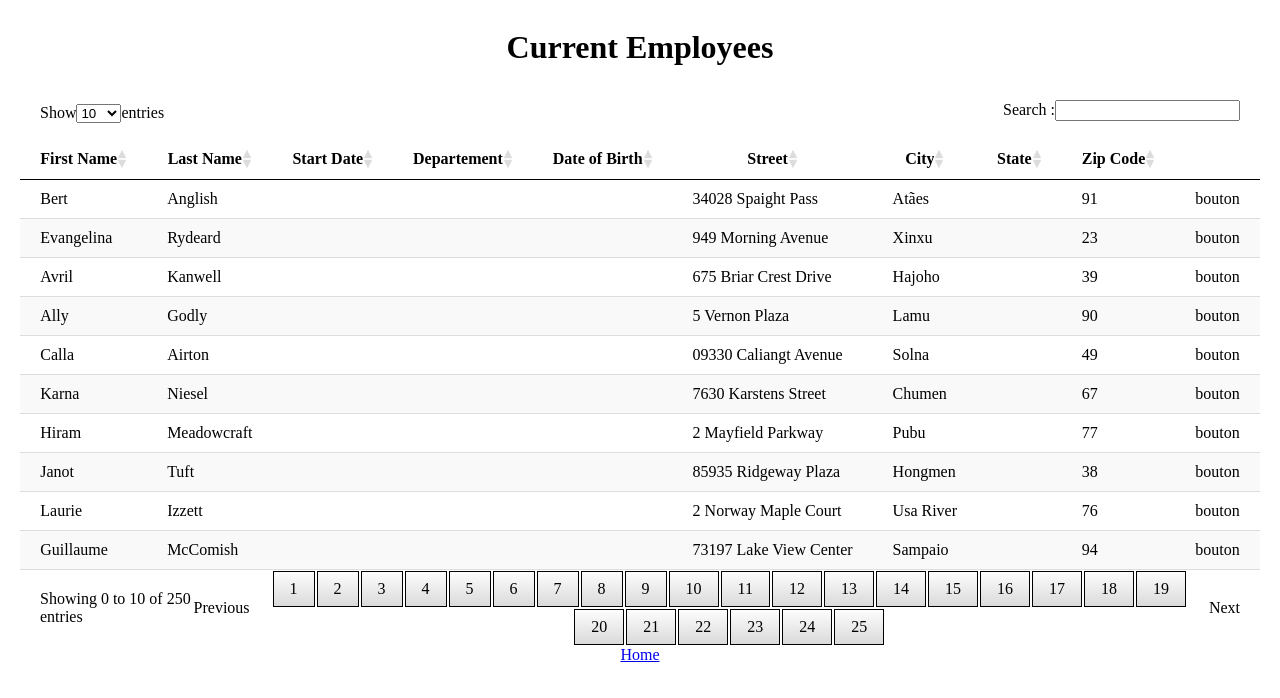
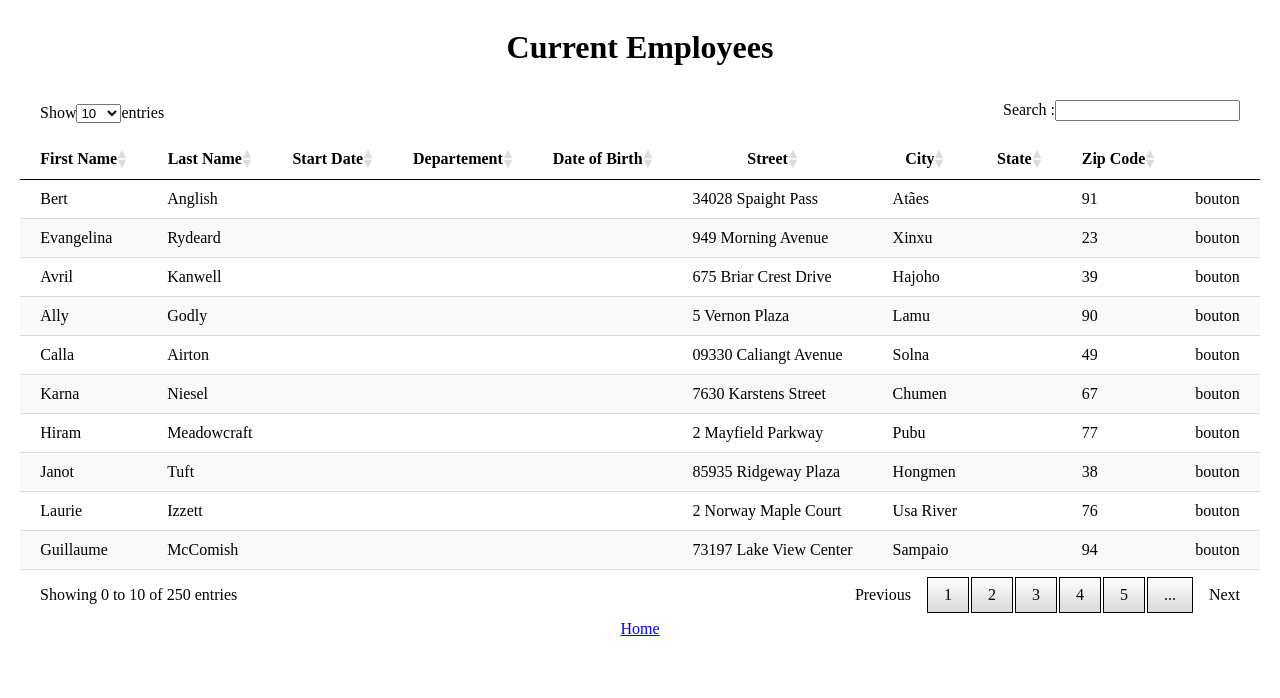
Before and after one commit to Squal94/Khadir_Lounis_Projet_14_122022, a React (Create React App) app in the folder wealth_health/: page /employee in a window 1280 px wide. Shown: the top 698 px of the page. Built offline with nearby package versions, Linux system fonts and the light colour scheme.

Commit message:
pagination spread btn v1

```diff
--- a/wealth_health/src/Components/Pagination.js
+++ b/wealth_health/src/Components/Pagination.js
@@ -1,4 +1,4 @@
-import React from "react";
+import React, { useState } from "react";
 import { useDispatch, useSelector } from "react-redux";
 import { NavLink } from "react-router-dom";
 import {
@@ -12,9 +12,62 @@ const Pagination = () => {
   const currentfirstItem = useSelector((state) => state.employee.firstItem);
   const currentLastItem = useSelector((state) => state.employee.LastItem);
   const totalPages = useSelector((state) => state.employee.totalPages);
+  const currentPage = useSelector((state) => state.employee.numberPage);
+  console.log(currentPage);
+
+  // Pagination spread
+  const [pageNumberLimit, setpageNumberLimit] = useState(5);
+  const [maxPageNumberLimit, setmaxPageNumberLimit] = useState(5);
+  const [minPageNumberLimit, setminPageNumberLimit] = useState(0);
+
+  // pagination array btn
   let arrayPages = [];
   for (let i = 1; i <= totalPages; i++) {
     arrayPages.push(i);
+  }
+
+  const spreadVisuelNext = () => {
+    if (arrayPages.length > maxPageNumberLimit) {
+      <li>...</li>;
+    }
+  };
+
+  const paginationSpread = arrayPages.map((item) => {
+    if (item < maxPageNumberLimit + 1 && item > minPageNumberLimit) {
+      return (
+        <li
+          key={item}
+          id={item}
+          onClick={() => {
+            dispatch(paginationBtn(item));
+          }}
+          className={
+            currentPage === item
+              ? "paginationContainer__element__btn--list--item active"
+              : "paginationContainer__element__btn--list--item"
+          }
+        >
+          {item}
+        </li>
+      );
+    } else {
+      return null;
+    }
+  });
+
+  let spreadAffichageNext = null;
+  let spreadAffichagePrev = null;
+
+  if (currentPage < arrayPages.length - maxPageNumberLimit) {
+    spreadAffichageNext = (
+      <li className="paginationContainer__element__btn--list--item">...</li>
+    );
+  }
+
+  if (currentPage > 1) {
+    spreadAffichagePrev = (
+      <li className="paginationContainer__element__btn--list--item">...</li>
+    );
   }
 
   return (
@@ -35,17 +88,9 @@ const Pagination = () => {
             Previous
           </p>
           <ul className="paginationContainer__element__btn--list">
-            {arrayPages.map((item) => (
-              <li
-                key={item}
-                className="paginationContainer__element__btn--list--item"
-                onClick={() => {
-                  dispatch(paginationBtn(item));
-                }}
-              >
-                {item}
-              </li>
-            ))}
+            {spreadAffichagePrev}
+            {paginationSpread}
+            {spreadAffichageNext}
           </ul>
           <p
             className="paginationContainer__element__btn--next"
```
